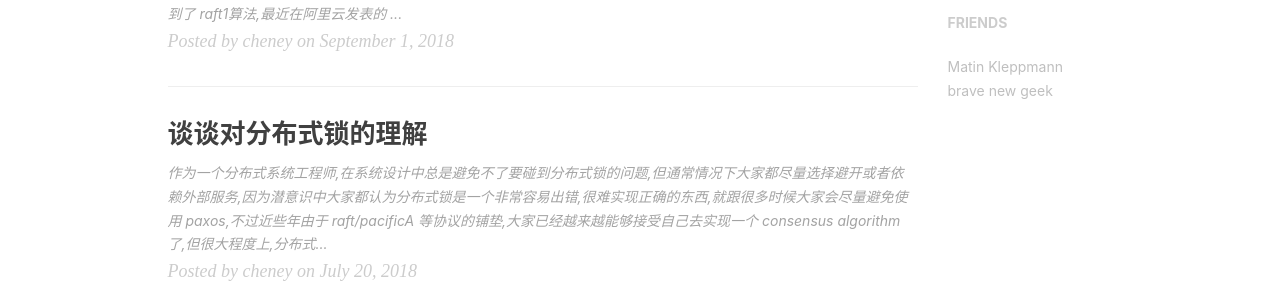
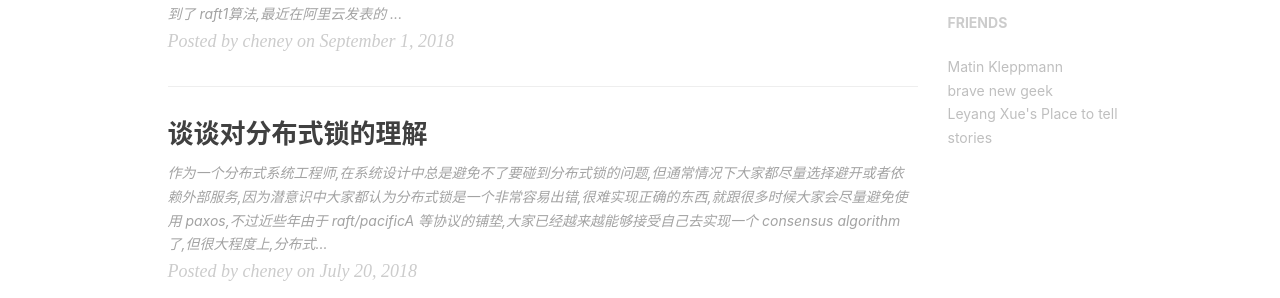
Before and after one commit to flashnative/flashnative.github.io, a Jekyll site: the page built from index.html, in a window 1280 px wide. Shown: the part 792-1090 px from the top of the page. Built offline with Jekyll 4.4.1, drawn with Linux system fonts in a browser that asks for light colours; nearby versions of some CDN libraries; the list of posts is cut into pages by our own code; comment, search, counter and statistics services are not loaded.

Commit message:
add leyang

```diff
--- a/_config.yml
+++ b/_config.yml
@@ -98,5 +98,9 @@ friends: [
     {
          title: "brave new geek",
          href: "https://bravenewgeek.com/"
+    },
+    {
+        title: "Leyang Xue's Place to tell stories",
+        href: "https://drunkcoding.github.io/"
     }
 ]
```
